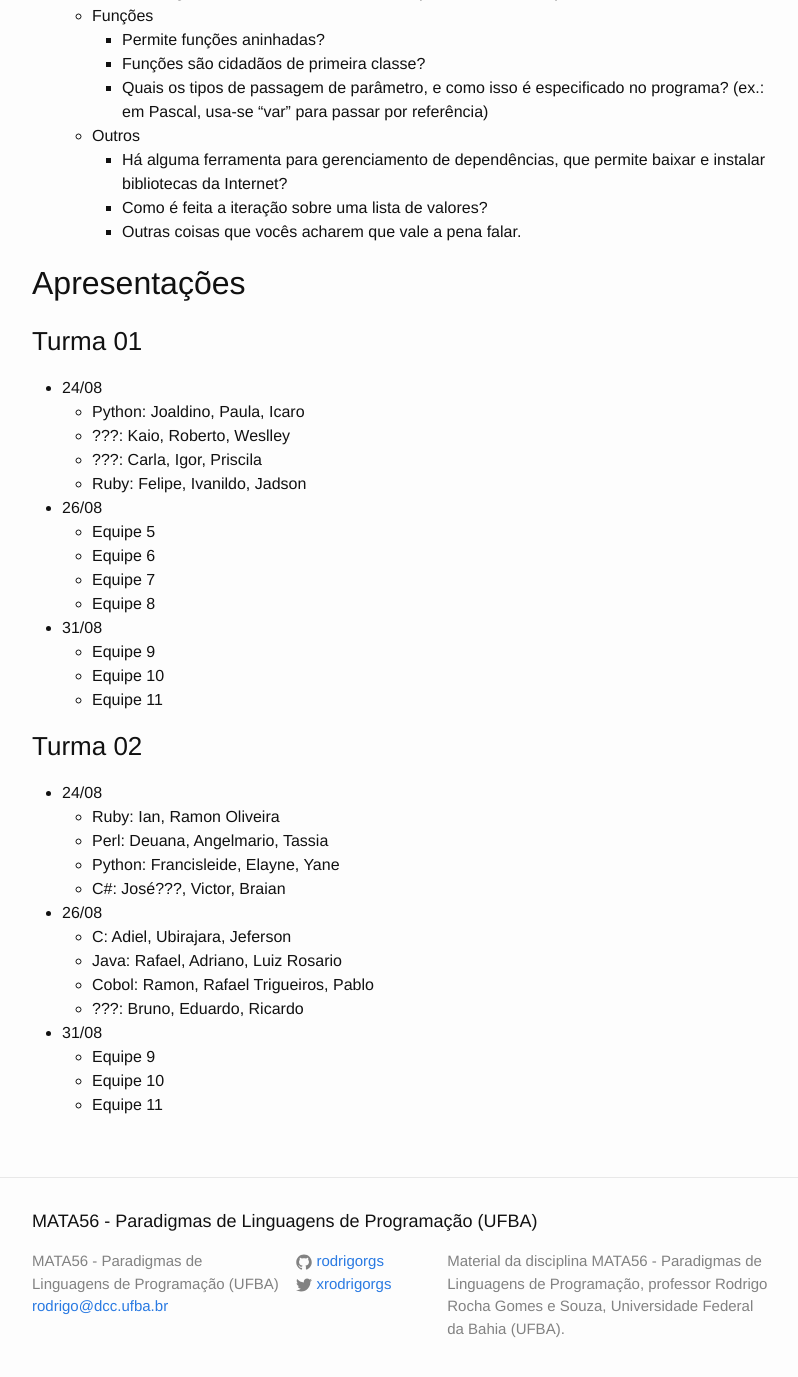
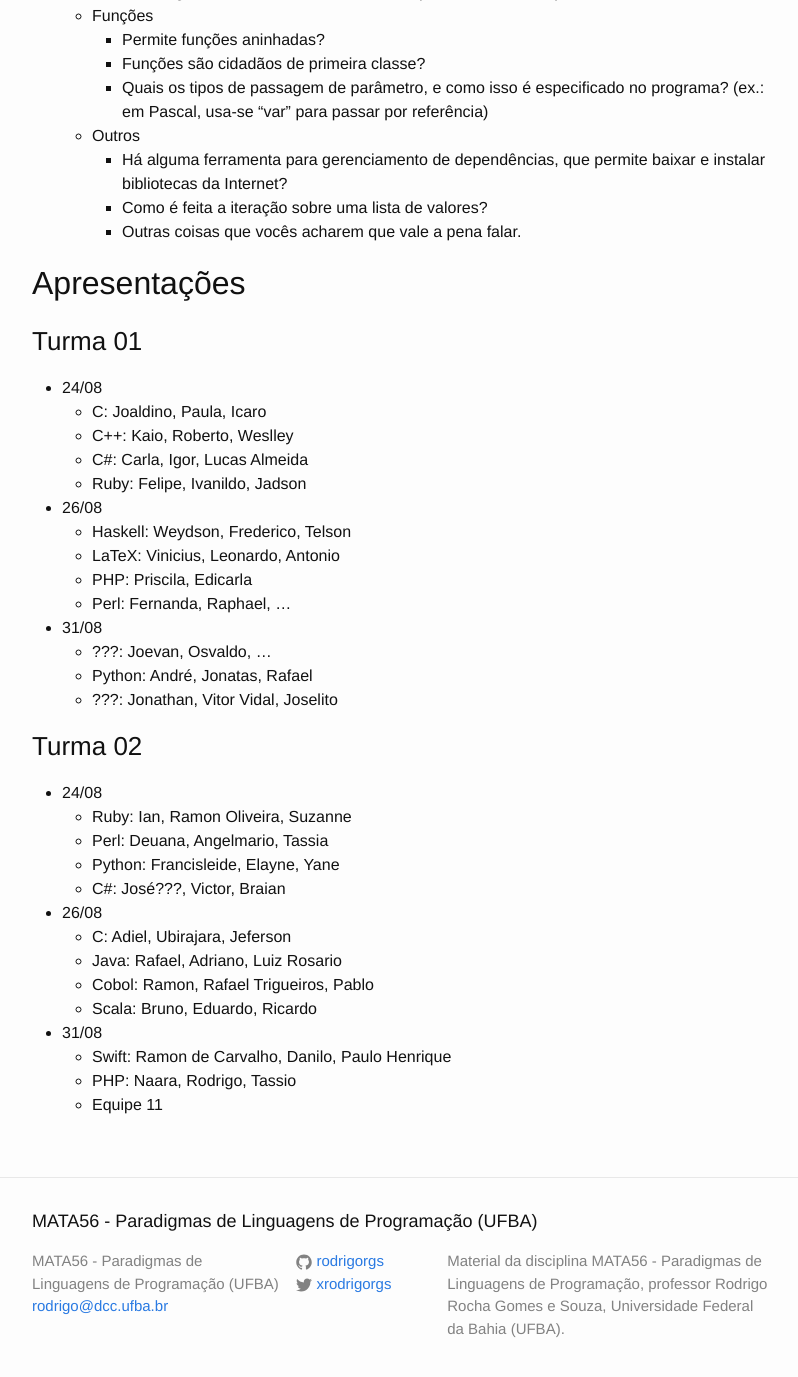
Before and after one commit to rodrigorgs/mata56-20161, a Jekyll site: the page built from ava-seminario.md, in a window 1280 px wide and 1400 px high, scrolled down 1098 px. Shown: the top 1377 px of the window, without its empty margins (238-1036 px from the left). Built offline with Jekyll 4.4.1, drawn with Linux system fonts in a browser that asks for light colours.

Commit message:
Atualiza equipes de seminário.

```diff
--- a/ava-seminario.md
+++ b/ava-seminario.md
@@ -49,24 +49,24 @@ date: 2016-08-24 16:40:00 -0300
 ### Turma 01
 
 - 24/08
-    + Python: Joaldino, Paula, Icaro
-    + ???: Kaio, Roberto, Weslley
-    + ???: Carla, Igor, Priscila
+    + C: Joaldino, Paula, Icaro
+    + C++: Kaio, Roberto, Weslley
+    + C#: Carla, Igor, Lucas Almeida
     + Ruby: Felipe, Ivanildo, Jadson
 - 26/08
-    + Equipe 5
-    + Equipe 6
-    + Equipe 7
-    + Equipe 8
+    + Haskell: Weydson, Frederico, Telson
+    + LaTeX: Vinicius, Leonardo, Antonio
+    + PHP: Priscila, Edicarla
+    + Perl: Fernanda, Raphael, ...
 - 31/08
-    + Equipe 9
-    + Equipe 10
-    + Equipe 11
+    + ???: Joevan, Osvaldo, ...
+    + Python: André, Jonatas, Rafael
+    + ???: Jonathan, Vitor Vidal, Joselito
 
 ### Turma 02
 
 - 24/08
-    + Ruby: Ian, Ramon Oliveira
+    + Ruby: Ian, Ramon Oliveira, Suzanne
     + Perl: Deuana, Angelmario, Tassia
     + Python: Francisleide, Elayne, Yane
     + C#: José???, Victor, Braian
@@ -74,8 +74,8 @@ date: 2016-08-24 16:40:00 -0300
     + C: Adiel, Ubirajara, Jeferson
     + Java: Rafael, Adriano, Luiz Rosario
     + Cobol: Ramon, Rafael Trigueiros, Pablo
-    + ???: Bruno, Eduardo, Ricardo
+    + Scala: Bruno, Eduardo, Ricardo
 - 31/08
-    + Equipe 9
-    + Equipe 10
+    + Swift: Ramon de Carvalho, Danilo, Paulo Henrique
+    + PHP: Naara, Rodrigo, Tassio
     + Equipe 11
```
